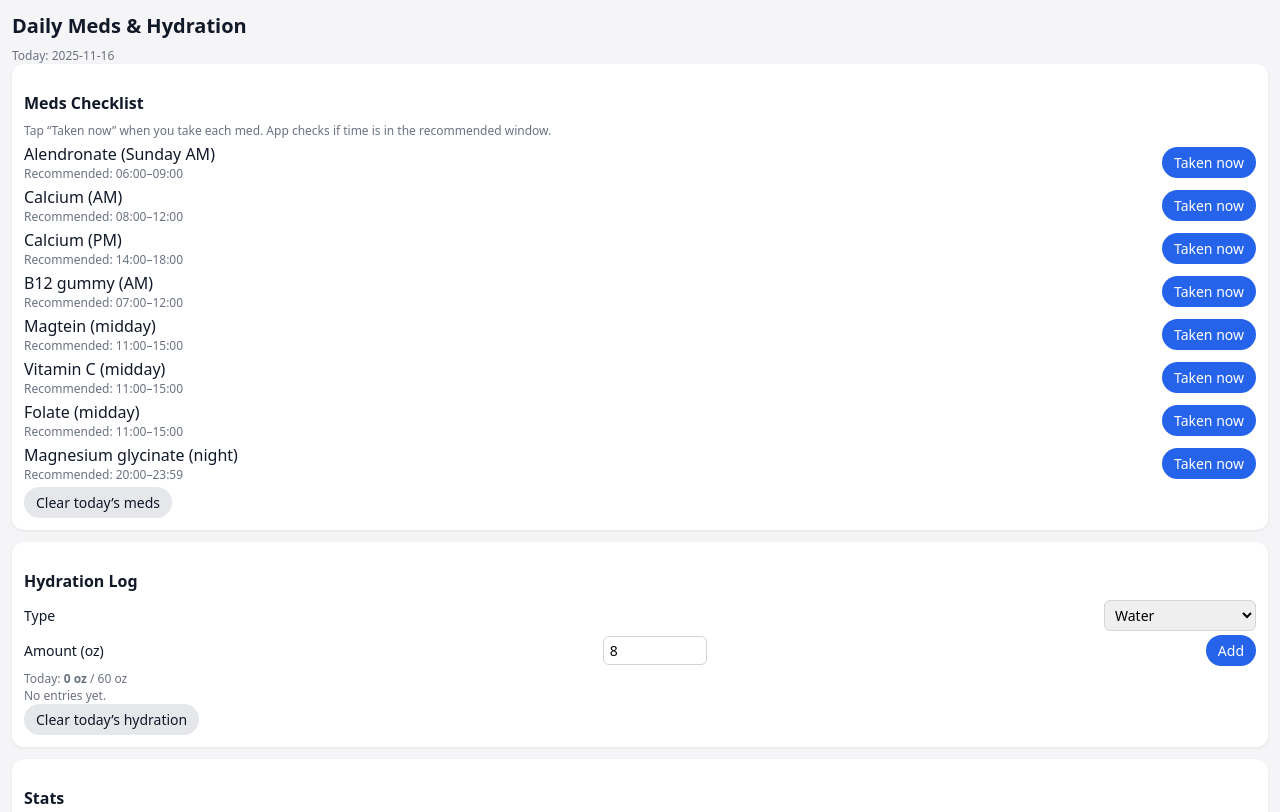
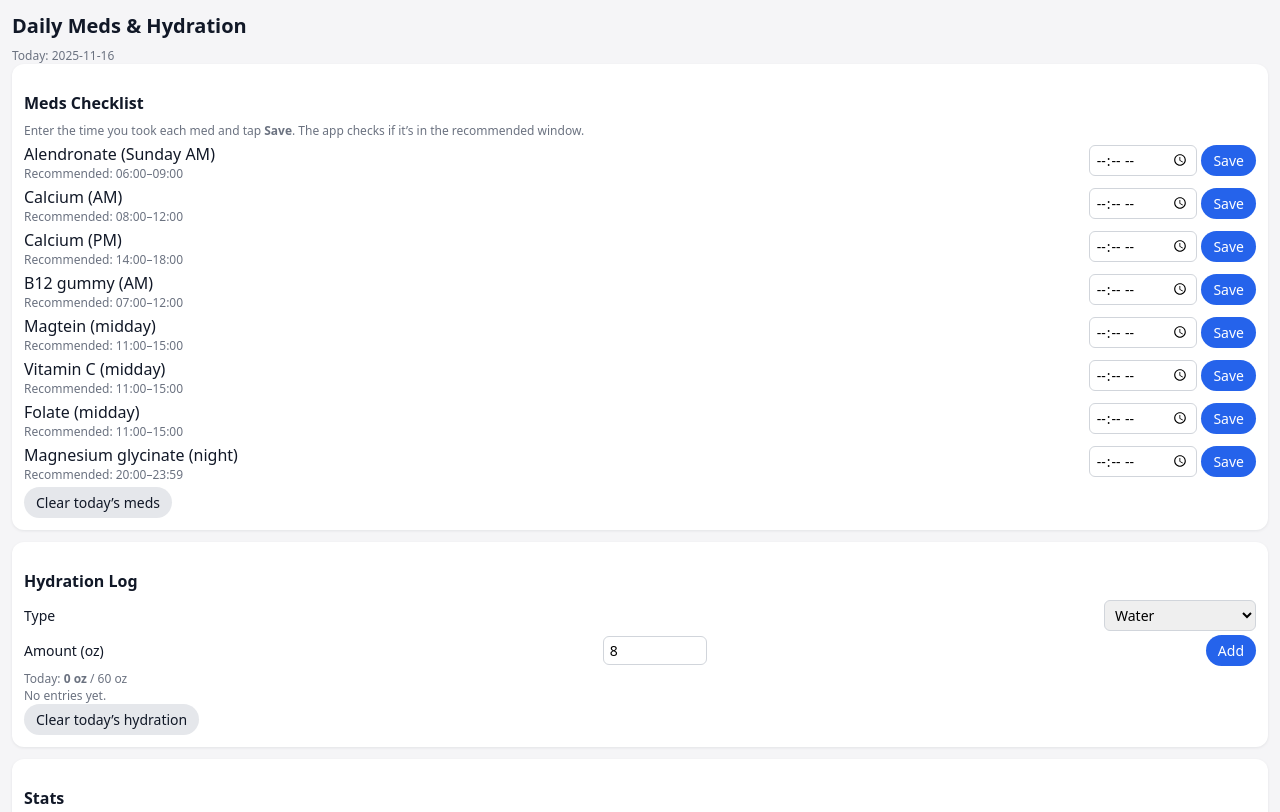
Before and after one commit to avm-experiments/meds-hydration-tracker, a plain HTML site: page index.html in a window 1280 px wide. Shown: the top 812 px of the page. Drawn offline with Linux system fonts and the light colour scheme.

Commit message:
Update index.html
Added time entry for meds/vitamins

```diff
--- a/index.html
+++ b/index.html
@@ -66,6 +66,7 @@
       color: #374151;
       align-items: center;
       gap: 4px;
+      margin-top: 2px;
     }
     .pill.ok { background: #dcfce7; color: #166534; }
     .pill.warn { background: #fee2e2; color: #b91c1c; }
@@ -85,7 +86,9 @@
   <!-- TODAY: MEDS -->
   <div class="card">
     <h2>Meds Checklist</h2>
-    <div class="small">Tap “Taken now” when you take each med. App checks if time is in the recommended window.</div>
+    <div class="small">
+      Enter the time you took each med and tap <b>Save</b>. The app checks if it’s in the recommended window.
+    </div>
     <div id="medsList"></div>
     <button class="secondary" onclick="clearTodayMeds()">Clear today’s meds</button>
   </div>
@@ -136,8 +139,7 @@
   <div class="card">
     <h2>Backup & Restore</h2>
     <div class="small">
-      Export all data to a file (for manual backup or moving to another device).
-      Import restores it.
+      Export all data to a file (for manual backup or moving to another device). Import restores it.
     </div>
     <div class="row" style="margin-top:8px;">
       <button class="secondary" onclick="exportData()">Download backup</button>
@@ -233,14 +235,36 @@
           `<div class="small">Recommended: ${med.start}–${med.end}</div>`;
 
         const right = document.createElement('div');
+        right.style.display = 'flex';
+        right.style.flexDirection = 'column';
+        right.style.alignItems = 'flex-end';
+        right.style.gap = '4px';
+
+        const inputRow = document.createElement('div');
+        inputRow.style.display = 'flex';
+        inputRow.style.gap = '4px';
+        inputRow.style.alignItems = 'center';
+
+        const timeInputId = `time_${med.id}`;
+        const timeInput = document.createElement('input');
+        timeInput.type = 'time';
+        timeInput.id = timeInputId;
+        timeInput.style.minWidth = '90px';
+
         const medLog = day.meds[med.id];
+        if (medLog && medLog.time) {
+          timeInput.value = medLog.time;
+        }
 
         const btn = document.createElement('button');
-        btn.textContent = medLog ? 'Taken' : 'Taken now';
-        btn.disabled = !!medLog;
+        btn.textContent = medLog ? 'Save' : 'Save';
         btn.onclick = () => {
-          const now = new Date();
-          const timeStr = formatTime(now);
+          let timeStr = document.getElementById(timeInputId).value;
+          if (!timeStr) {
+            // default to current time if none entered
+            timeStr = formatTime(new Date());
+            document.getElementById(timeInputId).value = timeStr;
+          }
           const onTime = isOnTime(med, timeStr);
           const data2 = loadData();
           const d2 = getDay(data2, dateStr);
@@ -249,6 +273,9 @@
           renderToday();
           updateStats();
         };
+
+        inputRow.appendChild(timeInput);
+        inputRow.appendChild(btn);
 
         const info = document.createElement('div');
         info.className = 'small';
@@ -261,7 +288,7 @@
           info.appendChild(pill);
         }
 
-        right.appendChild(btn);
+        right.appendChild(inputRow);
         right.appendChild(info);
 
         row.appendChild(left);
```
